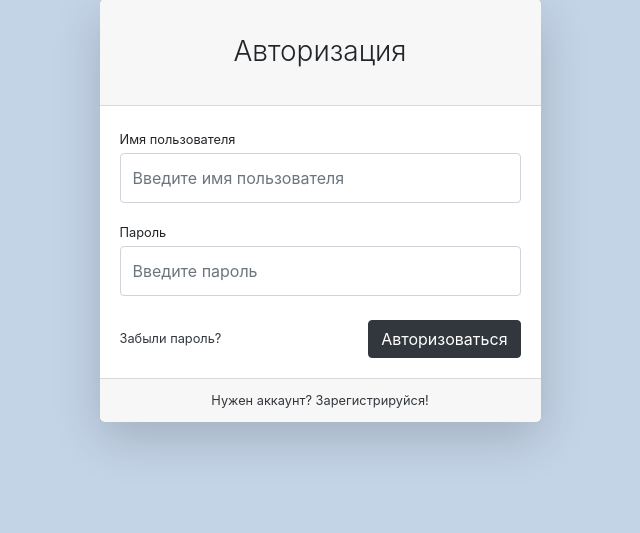
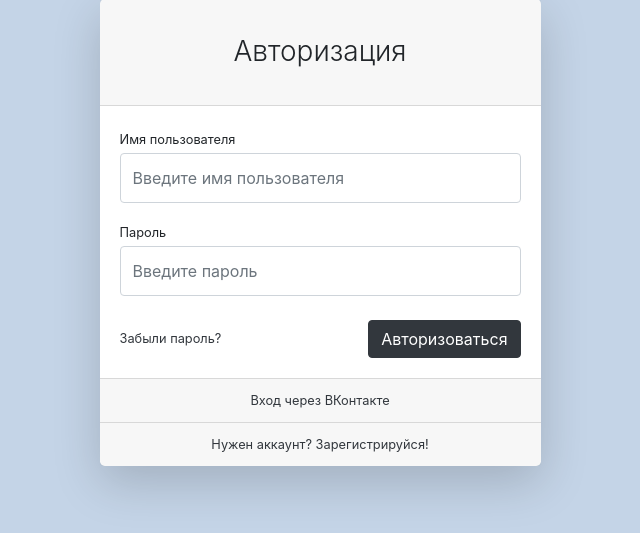
Before and after one commit to AndreVld/geekshop-server, a Django app: page /users/login/ in a window 1280 px wide. Shown: the part 49-582 px from the top of the page, without its empty margins (320-960 px from the left). Run offline with Django 3.2, Linux system fonts and the light colour scheme; some libraries are stand-ins or nearby versions.

Commit message:
added user authorization through VK

```diff
--- a/geekshop/urls.py
+++ b/geekshop/urls.py
@@ -26,6 +26,7 @@ urlpatterns = [
     path('users/', include('users.urls', namespace='users')),
     path('baskets/', include('baskets.urls', namespace='baskets')),
     path('admins/', include('admins.urls', namespace='admins')),
+    path('', include('social_django.urls', namespace='social')),
 ]
 
 if settings.DEBUG:
--- a/users/templates/users/login.html
+++ b/users/templates/users/login.html
@@ -31,8 +31,8 @@
                         <form action="{% url 'users:login' %}" method="post">
                             {% csrf_token %}
                             <div class="form-group">
-                                <label class="small mb-1" for="{{ form.username.id_for_label }}">Имя
-                                    пользователя</label>
+                                <label class="small mb-1" for="{{ form.username.id_for_label }}">
+                                    Имя пользователя</label>
                                 {{ form.username }}
                             </div>
                             <div class="form-group">
@@ -40,13 +40,21 @@
                                 {{ form.password }}
                             </div>
                             <div class="form-group d-flex align-items-center justify-content-between mt-4 mb-0">
-                                <a class="small" href="#">Забыли пароль?</a>
+                                <a class="small" href="#">
+                                    Забыли пароль?</a>
                                 <input class="btn btn-primary" type="submit" value="Авторизоваться">
                             </div>
                         </form>
                     </div>
                     <div class="card-footer text-center">
-                        <div class="small"><a href="{% url 'users:registration' %}">Нужен аккаунт? Зарегистрируйся!</a>
+                        <div class="small">
+                            <a href="{% url 'social:begin' 'vk-oauth2' %}">
+                                Вход через ВКонтакте
+                            </a></div>
+                    </div>
+                    <div class="card-footer text-center">
+                        <div class="small"><a href="{% url 'users:registration' %}">
+                            Нужен аккаунт? Зарегистрируйся!</a>
                         </div>
                     </div>
                 </div>
--- a/users/views.py
+++ b/users/views.py
@@ -19,7 +19,7 @@ def verify(request, email, activation_key):
         if user.is_activation_key_not_expired() and user.activation_key == activation_key:
             user.is_active = True
             user.save()
-            login(request, user)
+            login(request, user, backend='django.contrib.auth.backends.ModelBackend')
             return render(request, 'users/verification.html')
         else:
             print(f'error activation user: {user}')
```
Also changed, not shown: geekshop/settings.py (+16 -2 lines), 2 other files. Lines whose indentation alone changed are shown as unchanged.
